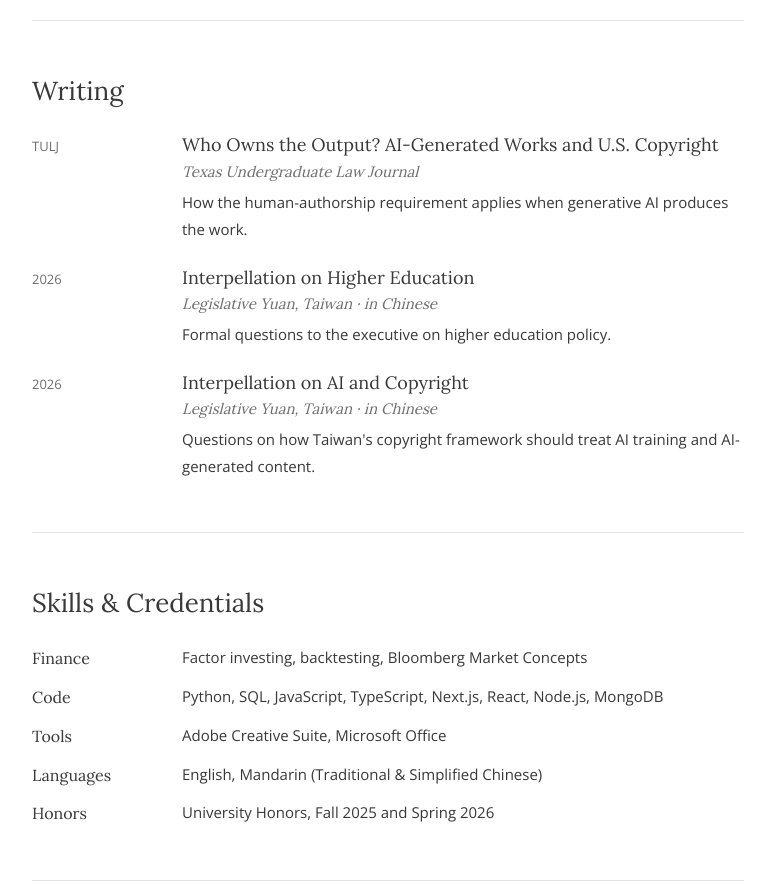
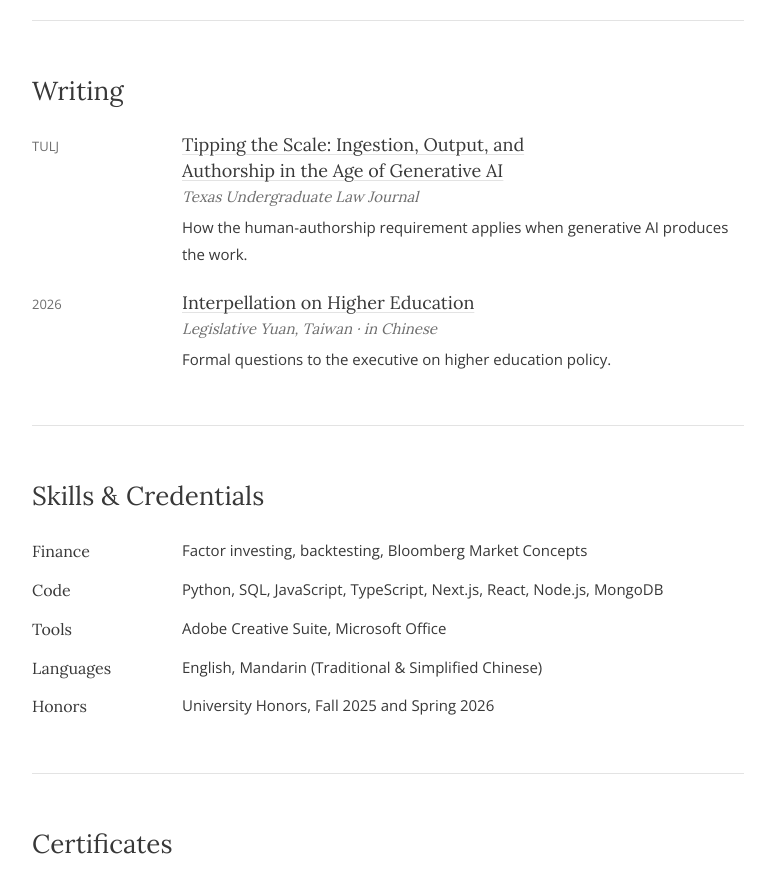
Before and after one commit to CMOMO7581/momo-website, a Next.js app: page / in a window 1280 px wide. Shown: the part 2700-3585 px from the top of the page, without its empty margins (252-1023 px from the left). Built offline with nearby package versions, Linux system fonts and the light colour scheme; a web font is replaced by a local one.

Commit message:
Link the TULJ article and higher-education interpellation; drop the AI copyright interpellation
Uses the article's real title, "Tipping the Scale: Ingestion, Output,
and Authorship in the Age of Generative AI", in both languages.

Co-Authored-By: Claude Opus 5.5 <noreply@anthropic.com>

```diff
--- a/components/Portfolio.tsx
+++ b/components/Portfolio.tsx
@@ -170,7 +170,6 @@ export function Portfolio({ lang }: { lang: Lang }) {
             <ol className="entries">
               <li><div className="when">TULJ</div><div>{writingTitle("tulj-article", "wr1.t")}<p className="org" {...h("wr1.o")} /><p {...h("wr1.d")} /></div></li>
               <li><div className="when">2026</div><div>{writingTitle("interp-edu", "wr2.t")}<p className="org" {...h("wr2.o")} /><p {...h("wr2.d")} /></div></li>
-              <li><div className="when">2026</div><div>{writingTitle("interp-ai", "wr3.t")}<p className="org" {...h("wr3.o")} /><p {...h("wr3.d")} /></div></li>
             </ol>
           </section>
 
--- a/content/en.json
+++ b/content/en.json
@@ -58,15 +58,12 @@
   "e4.o": "Texas Undergraduate Law Journal",
   "e4.d": "Writes and edits pieces on securities regulation and AI copyright law.",
   "wr.h": "Writing",
-  "wr1.t": "Who Owns the Output? AI-Generated Works and U.S. Copyright",
+  "wr1.t": "Tipping the Scale: Ingestion, Output, and Authorship in the Age of Generative AI",
   "wr1.o": "Texas Undergraduate Law Journal",
   "wr1.d": "How the human-authorship requirement applies when generative AI produces the work.",
   "wr2.t": "Interpellation on Higher Education",
   "wr2.o": "Legislative Yuan, Taiwan · in Chinese",
   "wr2.d": "Formal questions to the executive on higher education policy.",
-  "wr3.t": "Interpellation on AI and Copyright",
-  "wr3.o": "Legislative Yuan, Taiwan · in Chinese",
-  "wr3.d": "Questions on how Taiwan's copyright framework should treat AI training and AI-generated content.",
   "sk.h": "Skills & Credentials",
   "sk.fin": "Finance",
   "sk.fin.v": "Factor investing, backtesting, Bloomberg Market Concepts",
--- a/content/links.json
+++ b/content/links.json
@@ -5,8 +5,7 @@
   "roadmap-code": "",
   "agents-writeup": "",
   "aligna-deck": "",
-  "tulj-article": "",
-  "interp-edu": "",
-  "interp-ai": "",
+  "tulj-article": "https://www.texasulj.org/blog/tipping-the-scale-ingestion-output-and-authorship-in-the-age-of-generative-ai",
+  "interp-edu": "https://lis.ly.gov.tw/lgcgi/lgmeetimage?cececfcecdcfc7cec5cc",
   "bmc-cert": "https://portal.bloombergforeducation.com/certificates/ay5BwWgaKhrPnuUAUUewkww2"
 }
--- a/content/zh.json
+++ b/content/zh.json
@@ -58,15 +58,12 @@
   "e4.o": "德州大學法學期刊（Texas Undergraduate Law Journal）",
   "e4.d": "撰寫並編輯證券監理與 AI 著作權法相關文章。",
   "wr.h": "寫作",
-  "wr1.t": "Who Owns the Output? AI-Generated Works and U.S. Copyright",
+  "wr1.t": "Tipping the Scale: Ingestion, Output, and Authorship in the Age of Generative AI",
   "wr1.o": "Texas Undergraduate Law Journal · 英文",
   "wr1.d": "探討當作品由生成式 AI 產出時，「人類作者」要件應如何適用。",
   "wr2.t": "關於高等教育政策之質詢",
   "wr2.o": "立法院 · 中文",
   "wr2.d": "就高等教育政策向行政部門提出的正式質詢。",
-  "wr3.t": "關於 AI 與著作權之質詢",
-  "wr3.o": "立法院 · 中文",
-  "wr3.d": "探討臺灣著作權制度應如何處理 AI 訓練及 AI 生成內容。",
   "sk.h": "技能與資歷",
   "sk.fin": "金融",
   "sk.fin.v": "因子投資、回測、Bloomberg Market Concepts",
```
Also changed, not shown: app/fonts/noto-sans-tc-zh-400.woff2, app/fonts/noto-serif-tc-zh-400.woff2.
